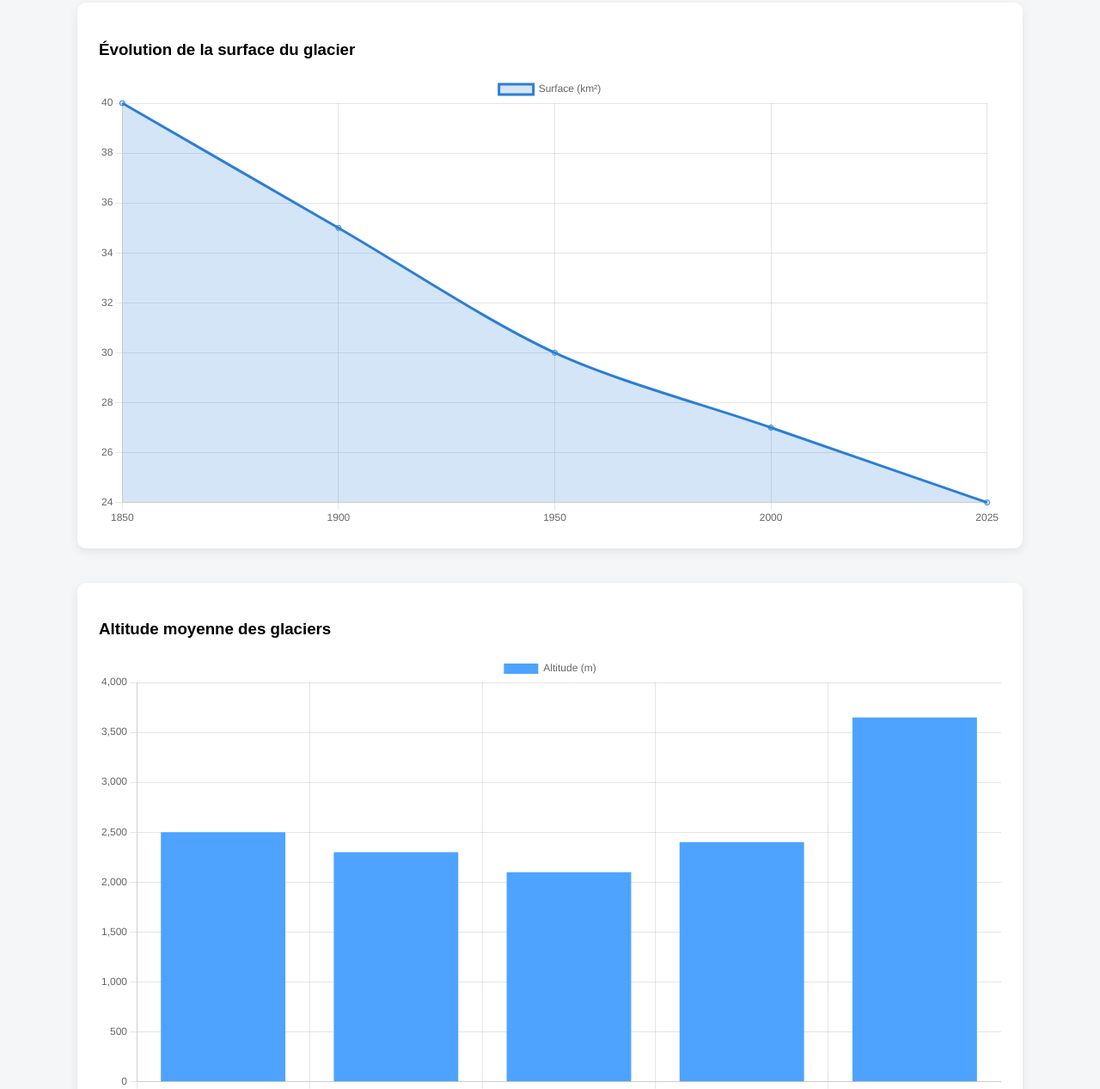
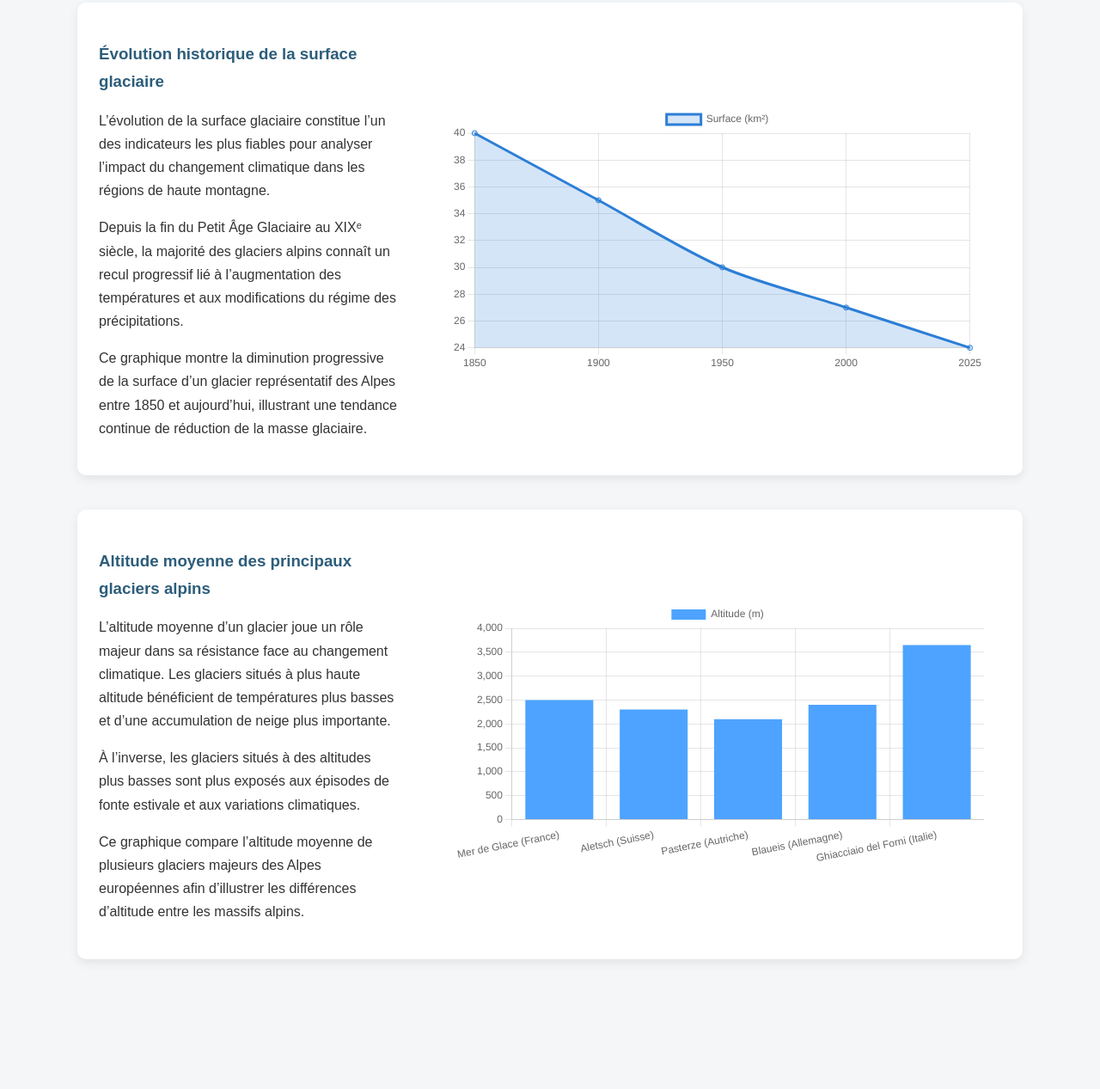
Before and after one commit to Thomas-balutch/glacier-app, a plain HTML site: page frontend/stats.html in a window 1280 px wide. Shown: the part 691-1958 px from the top of the page at 86% size. After the commit the page ends 1867 px from the top, so only its background shows below. Drawn offline with nearby package versions, Linux system fonts and the light colour scheme.

Commit message:
backup avant modification X

```diff
--- a/frontend/stats.html
+++ b/frontend/stats.html
@@ -158,18 +158,78 @@ les différences entre les massifs alpins.
 </div>
 
 </div>
+<div class="card">
 
-<div class="card">
-<h3>Évolution de la surface du glacier</h3>
+<div class="chart-section">
+
+<div class="chart-text">
+
+<h3>Évolution historique de la surface glaciaire</h3>
+
+<p>
+L’évolution de la surface glaciaire constitue l’un des indicateurs
+les plus fiables pour analyser l’impact du changement climatique
+dans les régions de haute montagne.
+</p>
+
+<p>
+Depuis la fin du Petit Âge Glaciaire au XIXᵉ siècle,
+la majorité des glaciers alpins connaît un recul
+progressif lié à l’augmentation des températures
+et aux modifications du régime des précipitations.
+</p>
+
+<p>
+Ce graphique montre la diminution progressive
+de la surface d’un glacier représentatif des Alpes
+entre 1850 et aujourd’hui, illustrant une tendance
+continue de réduction de la masse glaciaire.
+</p>
+
+</div>
+
+<div class="chart-graph">
 <canvas id="chartEvolution"></canvas>
 </div>
 
+</div>
+
+</div>
 <div class="card">
-<h3>Altitude moyenne des glaciers</h3>
+
+<div class="chart-section">
+
+<div class="chart-text">
+
+<h3>Altitude moyenne des principaux glaciers alpins</h3>
+
+<p>
+L’altitude moyenne d’un glacier joue un rôle majeur dans sa résistance face
+au changement climatique. Les glaciers situés à plus haute altitude
+bénéficient de températures plus basses et d’une accumulation de neige
+plus importante.
+</p>
+
+<p>
+À l’inverse, les glaciers situés à des altitudes plus basses sont plus
+exposés aux épisodes de fonte estivale et aux variations climatiques.
+</p>
+
+<p>
+Ce graphique compare l’altitude moyenne de plusieurs glaciers majeurs
+des Alpes européennes afin d’illustrer les différences d’altitude
+entre les massifs alpins.
+</p>
+
+</div>
+
+<div class="chart-graph">
 <canvas id="chartAltitude"></canvas>
 </div>
 
-</div>
+</div> <!-- fin chart-section -->
+
+</div> <!-- fin card -->
 
 <script>
 
```
